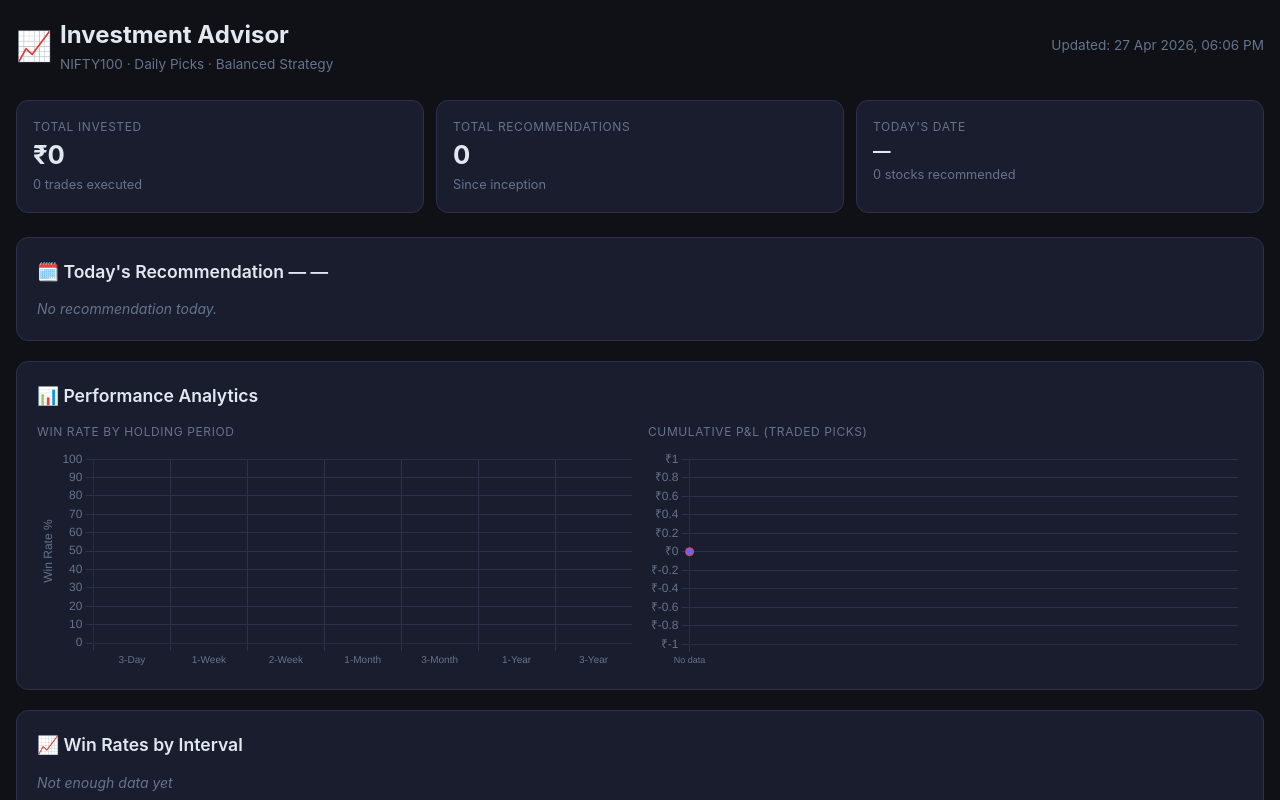
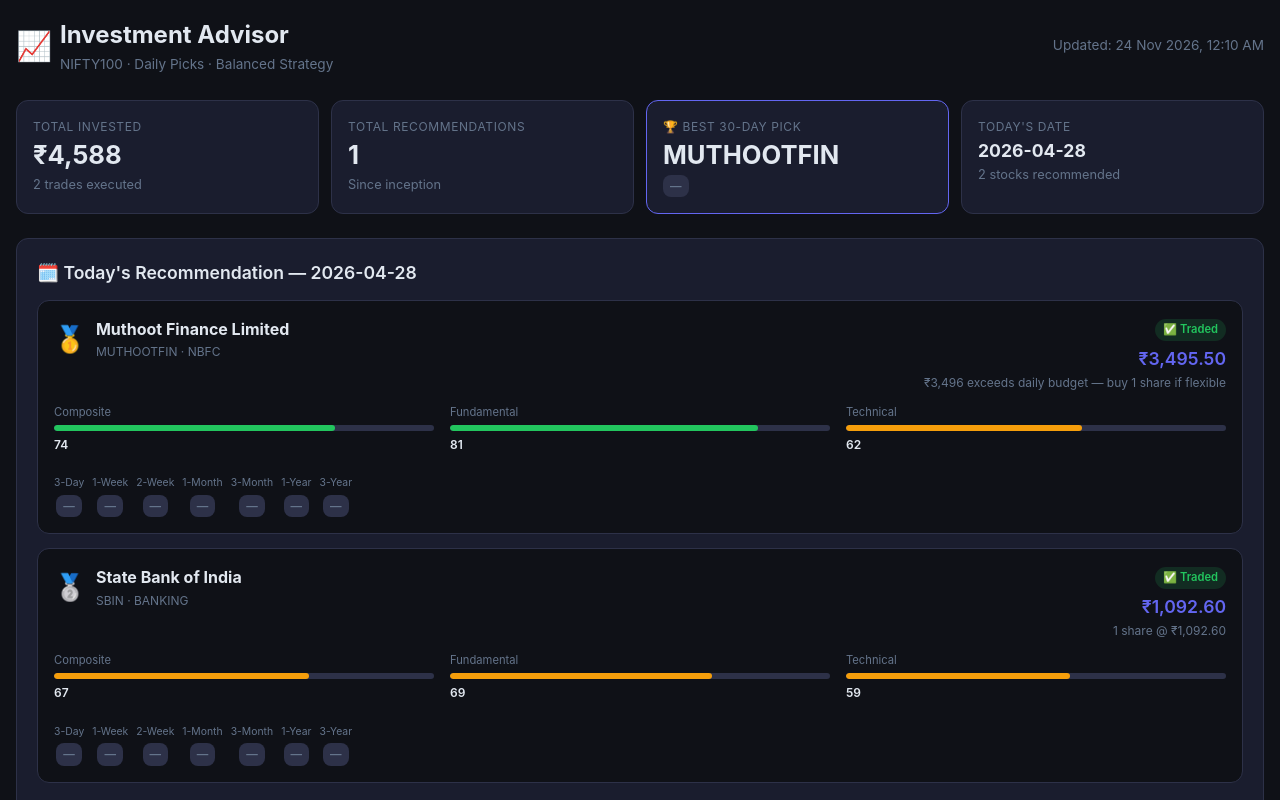
Before and after one commit to adityajain490-ux/investment-dashboard, a plain HTML site: page index.html in a window 1280 px wide. Shown: the top 800 px of the page. Drawn offline with nearby package versions, Linux system fonts and the light colour scheme.

Commit message:
Update dashboard — 2026-11-24 00:10 UTC

```diff
--- a/index.html
+++ b/index.html
@@ -132,33 +132,97 @@
       <div class="subtitle">NIFTY100 · Daily Picks · Balanced Strategy</div>
     </div>
   </div>
-  <div class="subtitle">Updated: 27 Apr 2026, 06:06 PM</div>
+  <div class="subtitle">Updated: 24 Nov 2026, 12:10 AM</div>
 </div>
 
 <!-- KPI Summary -->
 <div class="kpi-row">
   <div class="kpi-card">
     <div class="kpi-title">Total Invested</div>
-    <div class="kpi-value">₹0</div>
-    <div class="kpi-sub">0 trades executed</div>
+    <div class="kpi-value">₹4,588</div>
+    <div class="kpi-sub">2 trades executed</div>
   </div>
   <div class="kpi-card">
     <div class="kpi-title">Total Recommendations</div>
-    <div class="kpi-value">0</div>
+    <div class="kpi-value">1</div>
     <div class="kpi-sub">Since inception</div>
   </div>
-
+  <div class="kpi-card kpi-highlight"><div class="kpi-title">🏆 Best 30-Day Pick</div><div class="kpi-value">MUTHOOTFIN</div><div class="kpi-sub"><span class="badge badge-neutral">—</span></div></div>
   <div class="kpi-card">
     <div class="kpi-title">Today's Date</div>
-    <div class="kpi-value" style="font-size:1.1rem">—</div>
-    <div class="kpi-sub">0 stocks recommended</div>
+    <div class="kpi-value" style="font-size:1.1rem">2026-04-28</div>
+    <div class="kpi-sub">2 stocks recommended</div>
   </div>
 </div>
 
 <!-- Today's Recommendation -->
 <div class="section">
-  <h2>🗓️ Today's Recommendation — —</h2>
-  <p class='muted'>No recommendation today.</p>
+  <h2>🗓️ Today's Recommendation — 2026-04-28</h2>
+
+    <div class="rec-card">
+      <div class="rec-header">
+        <div class="rec-title">
+          <span class="rank-icon">🥇</span>
+          <div>
+            <div class="stock-name">Muthoot Finance Limited</div>
+            <div class="stock-meta">MUTHOOTFIN · NBFC</div>
+          </div>
+        </div>
+        <div class="rec-right">
+          <span class="trade-badge traded">✅ Traded</span>
+          <div class="stock-price">₹3,495.50</div>
+          <div class="qty-note">₹3,496 exceeds daily budget — buy 1 share if flexible</div>
+        </div>
+      </div>
+      <div class="score-row">
+        <div class="score-item">
+          <div class="score-sublabel">Composite</div>
+          <div class="score-bar-wrap"><div class="score-bar" style="width:74%;background:#22c55e"></div></div><span class="score-label">74</span>
+        </div>
+        <div class="score-item">
+          <div class="score-sublabel">Fundamental</div>
+          <div class="score-bar-wrap"><div class="score-bar" style="width:81%;background:#22c55e"></div></div><span class="score-label">81</span>
+        </div>
+        <div class="score-item">
+          <div class="score-sublabel">Technical</div>
+          <div class="score-bar-wrap"><div class="score-bar" style="width:62%;background:#f59e0b"></div></div><span class="score-label">62</span>
+        </div>
+      </div>
+      <div class="metrics-row"></div>
+      <div class="returns-row"><div class="return-cell"><div class="return-label">3-Day</div><span class="badge badge-neutral">—</span></div><div class="return-cell"><div class="return-label">1-Week</div><span class="badge badge-neutral">—</span></div><div class="return-cell"><div class="return-label">2-Week</div><span class="badge badge-neutral">—</span></div><div class="return-cell"><div class="return-label">1-Month</div><span class="badge badge-neutral">—</span></div><div class="return-cell"><div class="return-label">3-Month</div><span class="badge badge-neutral">—</span></div><div class="return-cell"><div class="return-label">1-Year</div><span class="badge badge-neutral">—</span></div><div class="return-cell"><div class="return-label">3-Year</div><span class="badge badge-neutral">—</span></div></div>
+    </div>
+    <div class="rec-card">
+      <div class="rec-header">
+        <div class="rec-title">
+          <span class="rank-icon">🥈</span>
+          <div>
+            <div class="stock-name">State Bank of India</div>
+            <div class="stock-meta">SBIN · BANKING</div>
+          </div>
+        </div>
+        <div class="rec-right">
+          <span class="trade-badge traded">✅ Traded</span>
+          <div class="stock-price">₹1,092.60</div>
+          <div class="qty-note">1 share @ ₹1,092.60</div>
+        </div>
+      </div>
+      <div class="score-row">
+        <div class="score-item">
+          <div class="score-sublabel">Composite</div>
+          <div class="score-bar-wrap"><div class="score-bar" style="width:67%;background:#f59e0b"></div></div><span class="score-label">67</span>
+        </div>
+        <div class="score-item">
+          <div class="score-sublabel">Fundamental</div>
+          <div class="score-bar-wrap"><div class="score-bar" style="width:69%;background:#f59e0b"></div></div><span class="score-label">69</span>
+        </div>
+        <div class="score-item">
+          <div class="score-sublabel">Technical</div>
+          <div class="score-bar-wrap"><div class="score-bar" style="width:59%;background:#f59e0b"></div></div><span class="score-label">59</span>
+        </div>
+      </div>
+      <div class="metrics-row"></div>
+      <div class="returns-row"><div class="return-cell"><div class="return-label">3-Day</div><span class="badge badge-neutral">—</span></div><div class="return-cell"><div class="return-label">1-Week</div><span class="badge badge-neutral">—</span></div><div class="return-cell"><div class="return-label">2-Week</div><span class="badge badge-neutral">—</span></div><div class="return-cell"><div class="return-label">1-Month</div><span class="badge badge-neutral">—</span></div><div class="return-cell"><div class="return-label">3-Month</div><span class="badge badge-neutral">—</span></div><div class="return-cell"><div class="return-label">1-Year</div><span class="badge badge-neutral">—</span></div><div class="return-cell"><div class="return-label">3-Year</div><span class="badge badge-neutral">—</span></div></div>
+    </div>
 </div>
 
 <!-- Performance Charts -->
@@ -202,7 +266,25 @@
           <th class="center">90-Day</th>
         </tr>
       </thead>
-      <tbody><tr><td colspan='8' class='center'>No history yet</td></tr></tbody>
+      <tbody><tr>
+              <td>2026-04-28</td>
+              <td><strong>MUTHOOTFIN</strong></td>
+              <td>₹3,495.50</td>
+              <td>73.9/100</td>
+              <td class="center">✅</td>
+              <td class="center"><span class="badge badge-neutral">—</span></td>
+              <td class="center"><span class="badge badge-neutral">—</span></td>
+              <td class="center"><span class="badge badge-neutral">—</span></td>
+            </tr><tr>
+              <td>2026-04-28</td>
+              <td><strong>SBIN</strong></td>
+              <td>₹1,092.60</td>
+              <td>66.6/100</td>
+              <td class="center">✅</td>
+              <td class="center"><span class="badge badge-neutral">—</span></td>
+              <td class="center"><span class="badge badge-neutral">—</span></td>
+              <td class="center"><span class="badge badge-neutral">—</span></td>
+            </tr></tbody>
     </table>
   </div>
 </div>
```
